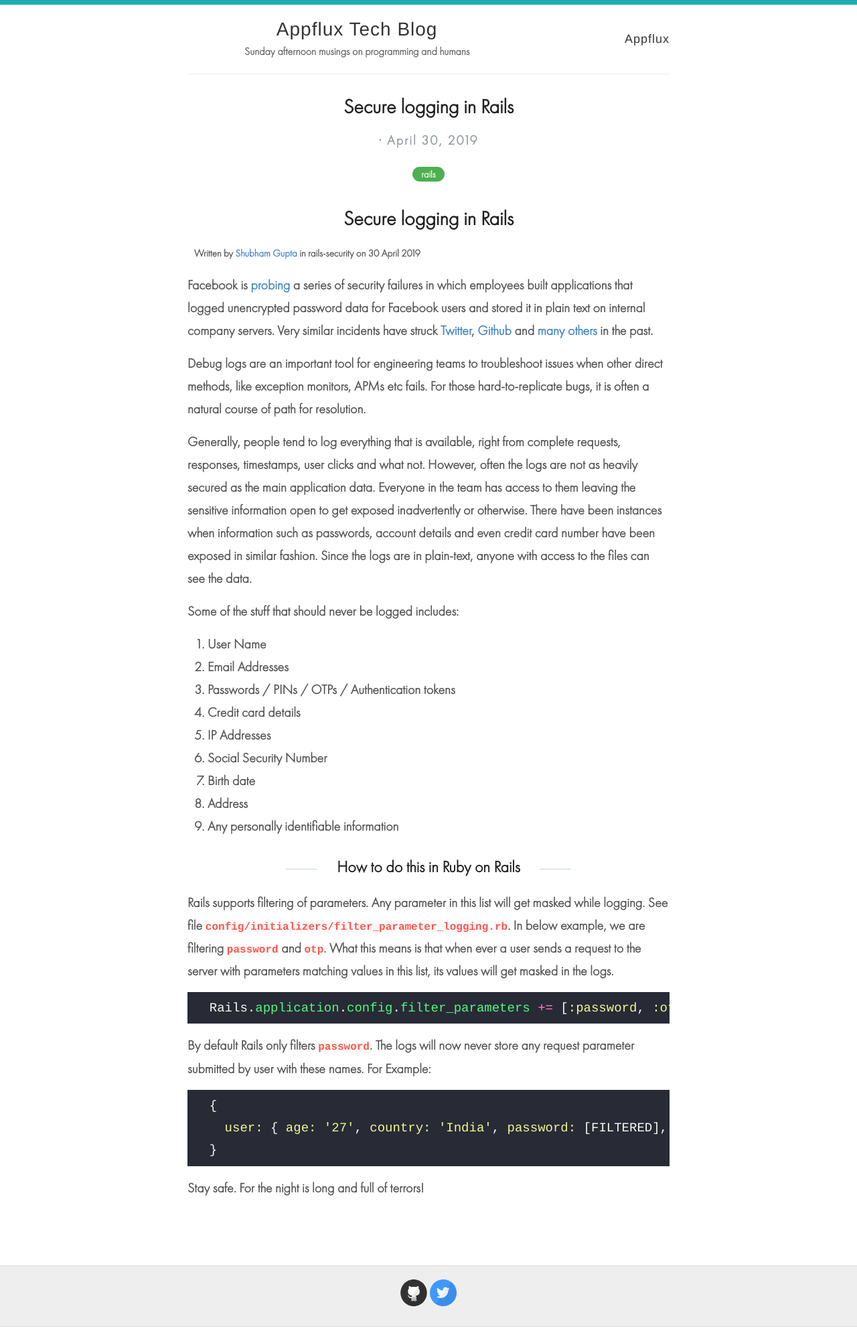
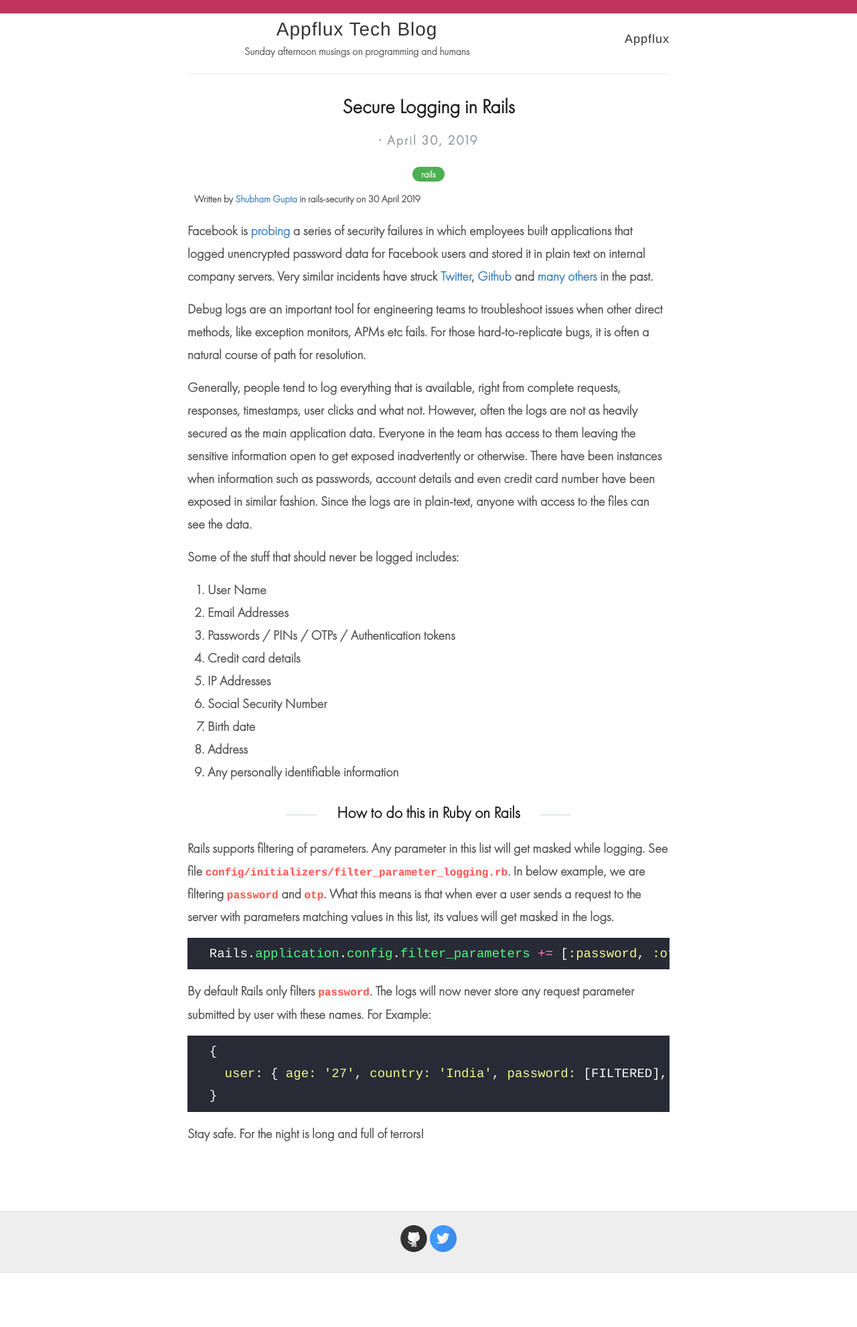
Before and after one commit to appflux/blog, a Jekyll site: the page built from _posts/2019-04-30-rails-filter-parameters.markdown, in a window 1280 px wide. Shown: the whole page at 67% size. Built offline with Jekyll 4.4.1, drawn with Linux system fonts in a browser that asks for light colours; comment, search, counter and statistics services are not loaded; after the commit the page ends 1900 px from its top, so only the background shows below that.

Commit message:
1. Adds more colors. 2. Dry up posts content.

```diff
--- a/_layouts/post.html
+++ b/_layouts/post.html
@@ -30,6 +30,14 @@ layout: default
     </div>
   </div>
 
+  {% assign author = site.data.authors[page.author] %}
+
+  <span style="margin-left: 10px; font-size: 15px;">
+    Written by <a href="{{ author.web }}" target="_blank">{{ author.name }}</a>
+    in {{ page.tag }}
+    on <time datetime="{{ page.date | date: "%Y-%m-%d" }}">{{ page.date | date_to_long_string }}</time>
+  </span>
+
   <div class="entry">
     {{ content }}
   </div>
--- a/_posts/2019-04-30-rails-filter-parameters.markdown
+++ b/_posts/2019-04-30-rails-filter-parameters.markdown
@@ -1,21 +1,13 @@
 ---
 layout: post
 comments: true
-title:  "Secure logging in Rails"
+title:  "Secure Logging in Rails"
 date:   2019-04-30 12:49:57 +0530
 category: rails
 tag: rails-security
 author: shubham
 excerpt: 'Facebook is probing a series of security failures in which employees built applications that logged unencrypted password data for Facebook users and stored it in plain text on internal company servers. Very similar incidents have struck Twitter, Github and many others in the past.'
 ---
-{% assign author = site.data.authors[page.author] %}
-
-# {{ page.title }}
-<span style="margin-left: 10px; font-size: 15px;">
-  Written by <a href="{{ author.web }}" target="_blank">{{ author.name }}</a>
-  in {{ page.tag }}
-  on <time datetime="{{ page.date | date: "%Y-%m-%d" }}">{{ page.date | date_to_long_string }}</time>
-</span>
 
 Facebook is <a href="https://krebsonsecurity.com/2019/03/facebook-stored-hundreds-of-millions-of-user-passwords-in-plain-text-for-years/">probing</a> a series of security failures in which employees built applications that logged unencrypted password data for Facebook users and stored it in plain text on internal company servers. Very similar incidents have struck <a href="https://www.theverge.com/2018/5/3/17316684/twitter-password-bug-security-flaw-exposed-change-now">Twitter</a>, <a href="https://www.theinquirer.net/inquirer/news/3031566/github-bug-exposed-user-passwords-in-plaintext">Github</a> and <a href="https://plaintextoffenders.com/">many others</a> in the past.
 
--- a/_sass/_variables.scss
+++ b/_sass/_variables.scss
@@ -14,6 +14,14 @@ $gray: #666;
 $lightGray: #eee;
 $white: #fff;
 
+//Skylight scheme
+$sk-blue: #00adc4;
+$sk-dark-pink: #92407e;
+$sk-pink: #c1335d;
+$sk-orange: #f38d36;
+$sk-green: #91c575;
+$sk-yellow: #FCDD12;
+
 // Font stacks
 $helvetica: Helvetica, Arial, sans-serif;
 $helveticaNeue: "Helvetica Neue", Helvetica, Arial, sans-serif;
--- a/style.scss
+++ b/style.scss
@@ -356,8 +356,8 @@ body:after {
 }
 
 #bar {
-    background-color: #1EACB2;
-    height: 7px;
+    background-color: $sk-pink;
+    height: 20px;
     background-size: cover;
     background-position: left 60%;
     position: fixed;
```
Also changed, not shown: categories.md (line endings or trailing spaces).
